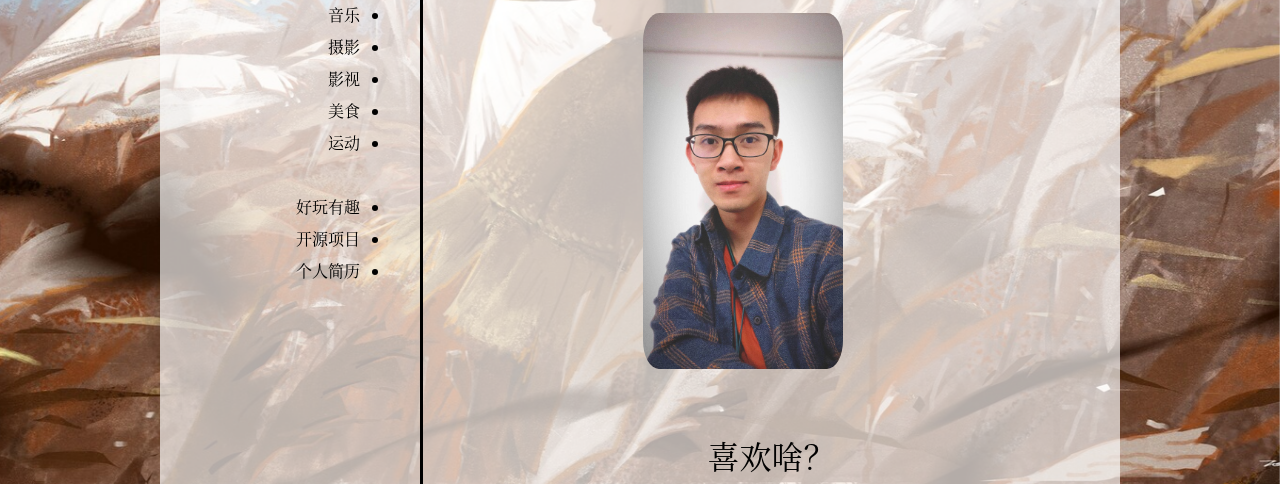
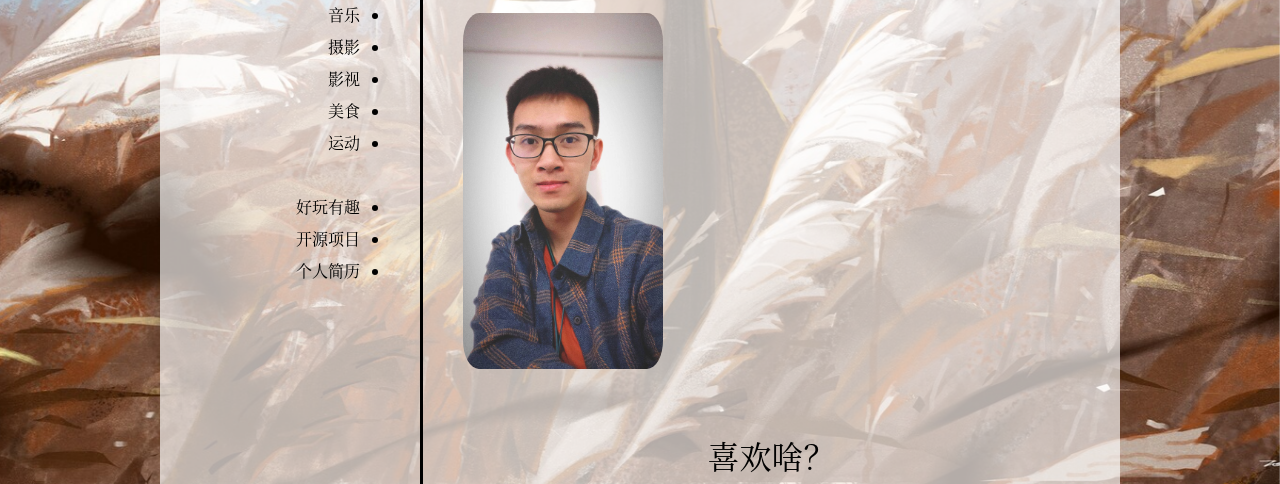
Before and after one commit to Windxy/windxy.github.io, a plain HTML site: page cn/about/index.html in a window 1280 px wide. Shown: the part 316-800 px from the top of the page. Drawn offline with nearby package versions, Linux system fonts and the light colour scheme; some packages are replaced by stand-ins of ours; a script that the page names is missing.

Commit message:
Update light.css

```diff
--- a/css/light.css
+++ b/css/light.css
@@ -55,7 +55,8 @@ body, a {
 	border-radius: 8%;
 	object-fit: cover;
 /*  	flex: 1;*/
-	margin-left: 180px;
+/* 	margin-left: 180px; */
+	margin: 0 auto;
 /*	text-align: center;*/
 /*	display: table-cell; */
 /*    vertical-align: middle;*/
```
